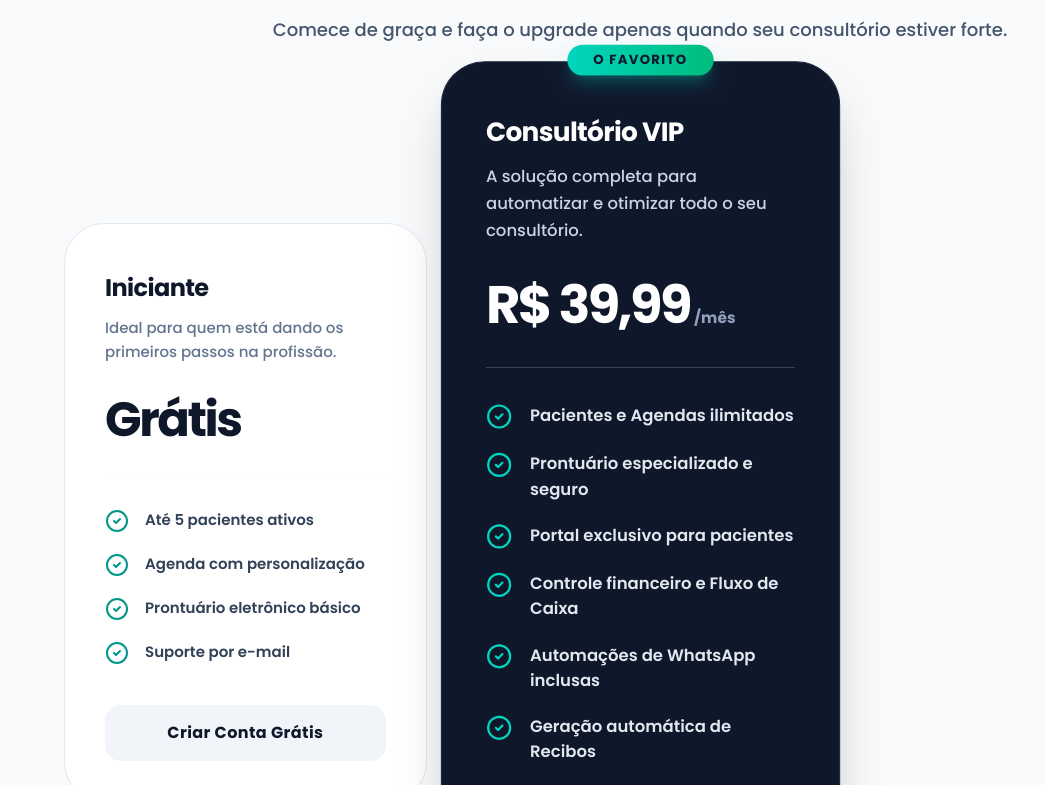
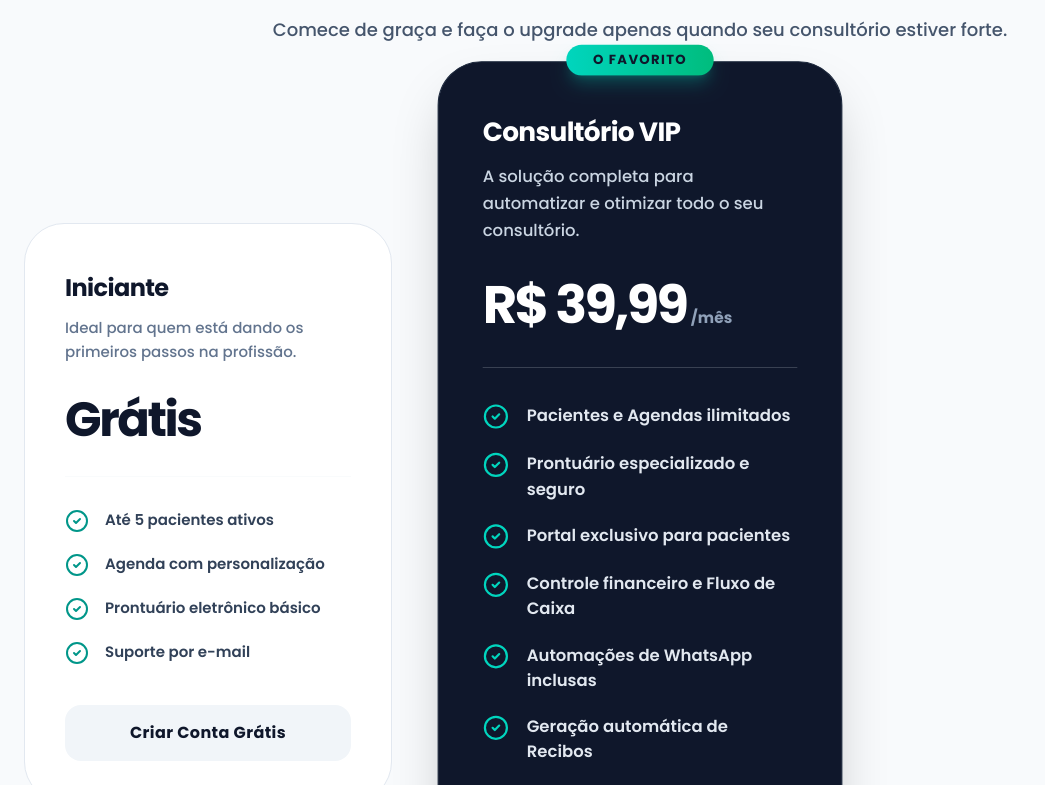
Before and after one commit to kochimoto/PsicoSaas, a Next.js app: page / in a window 1280 px wide. Shown: the part 3215-4000 px from the top of the page, without its empty margins (0-1045 px from the left). Built offline with nearby package versions, Linux system fonts and the light colour scheme.

Commit message:
fix: pricing layout and contact info

```diff
--- a/src/app/page.tsx
+++ b/src/app/page.tsx
@@ -220,7 +220,7 @@
             <p className="text-slate-600 text-lg font-medium">Comece de graça e faça o upgrade apenas quando seu consultório estiver forte.</p>
           </div>
 
-          <div className="grid md:grid-cols-3 gap-8 max-w-6xl mx-auto items-center">
+          <div className="grid md:grid-cols-2 lg:grid-cols-3 gap-12 lg:gap-16 max-w-7xl mx-auto items-center justify-center">
             <PricingCard
               name="Iniciante"
               price="Grátis"
@@ -294,7 +294,7 @@
           <h3 className="text-3xl lg:text-4xl font-black mb-6">Ainda tem dúvidas? Fale com nosso suporte</h3>
           <p className="text-teal-100 text-lg mb-10 max-w-2xl mx-auto">Nossa equipe está pronta para te ajudar a escolher o melhor plano ou tirar qualquer dúvida técnica sobre o PsicoGestão.</p>
           <Link
-            href="https://wa.me/5500000000000"
+            href="https://wa.me/5571992307518?text=Olá,%20gostaria%20de%20saber%20mais%20sobre%20o%20PsicoGestão"
             target="_blank"
             className="inline-flex items-center gap-3 bg-white text-teal-700 px-10 py-5 rounded-full text-xl font-bold hover:bg-teal-50 transition-all shadow-xl"
           >
```
